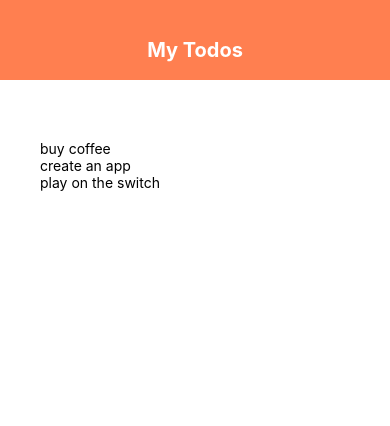
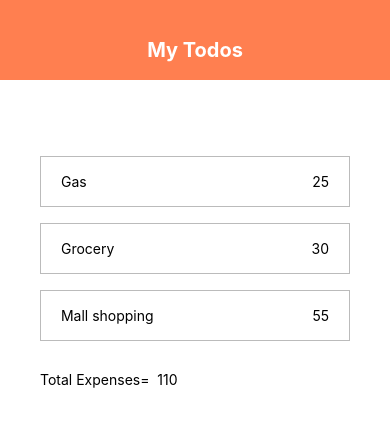
Before and after one commit to ayatrashid89/Expenses-Tracker, a React Native app: screen / in a window 390 px wide. Shown: the top 426 px of the page. Built offline with nearby package versions, Linux system fonts and the light colour scheme.

Commit message:
add total function

```diff
--- a/App.js
+++ b/App.js
@@ -1,29 +1,41 @@
 import React, { useState } from 'react';
 import { StyleSheet, Text, View, FlatList } from 'react-native';
 import Header from './components/header';
+import Expenses from './components/expenses';
+import Total from './components/total';
 
 export default function App() {
-  const [todos, setTodos] = useState([
-    { text: 'buy coffee', key: '1' },
-    { text: 'create an app', key: '2' },
-    { text: 'play on the switch', key: '3' }
+  const [expenses, setExpenses] = useState([
+    { text: 'Gas', num: 25 , key: '1' },
+    { text: 'Grocery', num: 30 ,key: '2' },
+    { text: 'Mall shopping', num: 55 ,key: '3' }
   ]);
+  const pressHandler = (key) => {
+    setExpenses((prev) =>{
+    return prev.filter(expense => key != expense.key )
+    })
+  }
+  const totalnum =() => {
+    return expenses.map(item =>item.num)
+  }
 
-
-  return (
+   return (
     <View style={styles.container}>
       <Header />
       <View style={styles.content}>
         {/* add todo form */}
         <View style={styles.list}>
           <FlatList
-            data={todos}
+            data={expenses}
             renderItem={({ item }) => (
-              <Text>{item.text}</Text>
+              <Expenses item={item} pressHandler={pressHandler} />
             )}
           />
         </View>
-      </View>
+        <View>
+          <Total totalnum={totalnum()} />
+        </View>
+        </View>
     </View>
   );
 }
--- /dev/null
+++ b/components/expenses.js
@@ -0,0 +1,30 @@
+import React from 'react';
+import { StyleSheet, Text, TouchableOpacity, View} from 'react-native';
+
+export default function Expenses ({item, pressHandler }) {
+
+
+    return(
+        <TouchableOpacity onPress={() => pressHandler(item.key)} style={styles.item}>
+            <Text> {item.text} </Text>
+             <Text> {item.num} </Text>
+        </TouchableOpacity>
+
+    )
+
+}
+
+const styles = StyleSheet.create({
+    item : {
+        flex:1,
+        flexDirection:'row',
+        justifyContent:'space-between',
+        textAlign:'center',
+        padding: 16,
+        marginTop:16,
+        borderColor: '#bbb',
+        borderWidth: 1,
+        borderStyle: "solid"
+    },
+
+})
--- /dev/null
+++ b/components/total.js
@@ -0,0 +1,26 @@
+import React from 'react';
+import { StyleSheet, Text, TouchableOpacity, View} from 'react-native';
+
+export default function Total ({totalnum}){
+
+var sum = totalnum.reduce(function(a, b){
+    return a + b;
+}, 0);
+
+return (
+    <View style={styles.total}>
+        <Text>Total Expenses=  {sum}</Text>
+    </View>
+)
+}
+
+const styles = StyleSheet.create({
+    total : {
+
+        paddingTop:30,
+
+
+
+    },
+
+})
```
